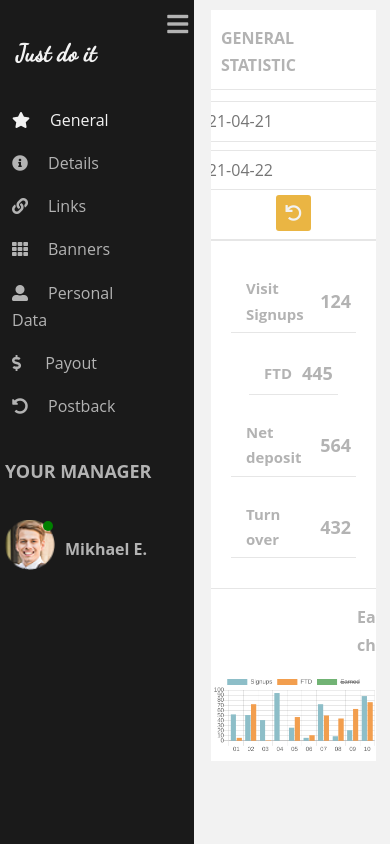
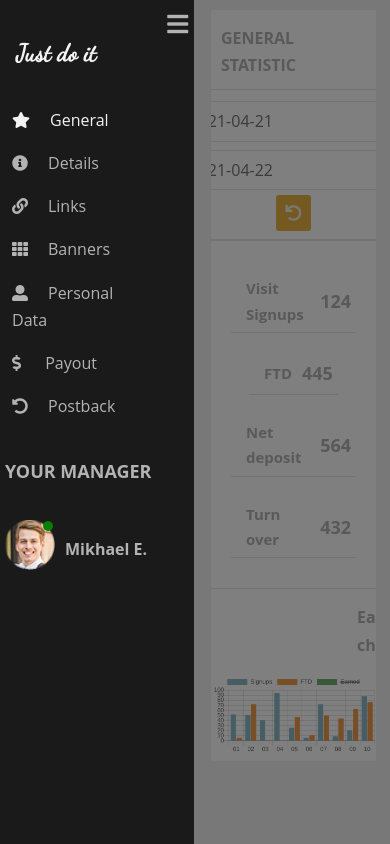
Before and after one commit to julia-kocik/solo-project-2, a website: page src/index.html in a window 390 px wide. Both pictures are taken after a click on the link 15 px from the left and 20 px from the top of the page. Shown: the top 844 px of the page. Drawn offline with nearby package versions, Linux system fonts and the light colour scheme; files that its build step writes are made by us from their sources.

Commit message:
Add nav overlay

```diff
--- a/src/index.html
+++ b/src/index.html
@@ -33,7 +33,7 @@
                     <div class="modal-message-1">
                         <span>How can I help you?</span>
                         <span class="answer">Hello</span>
-                        <span class="answer-back">Thank you for your message. I am working on it and I'll get back you soon :)</span>
+                        <span class="answer-back">Thank you for your message. I am working on it and I'll get back to you soon :)</span>
                     </div>
                     <div class="modal-message-box">
                         <input type="text" required class="message-input">
@@ -51,6 +51,11 @@
                         <a href="#"> Cancel</a>
                         <a href="#"> Quit</a>
                     </div>
+                </div>
+            </div>
+            <div class="overlay-nav" id="overlay-nav">
+                <div class="modal" id="modal-nav">
+
                 </div>
             </div>
             <!-- SIDEBAR -->
--- a/src/js/script.js
+++ b/src/js/script.js
@@ -11,6 +11,7 @@
   const messageInput = document.querySelector('.message-input');
   const answerBack = document.querySelector('.answer-back');
   const pageBox = document.querySelector('.page-box');
+  const overNav = document.querySelector('.overlay-nav');
 
 
   const initPages = () => {
@@ -59,11 +60,13 @@
       sidebar.classList.toggle('col-md-2');
       headerCol.classList.toggle('col-md-11');
       headerCol.classList.toggle('col-md-9');
+
+      overNav.classList.toggle('show');
     });
   };
 
   const closeSidebar = () => {
-    pageBox.addEventListener('click', () => {
+    overNav.addEventListener('click', () => {
       sidebar.classList.remove('sidebar-active');
 
       sidebar.classList.remove('col-sm-5');
@@ -74,6 +77,7 @@
       headerCol.classList.remove('col-md-9');
       headerCol.classList.add('col-md-11');
 
+      overNav.classList.remove('show');
     });
   };
 
--- a/src/sass/components/_modal.scss
+++ b/src/sass/components/_modal.scss
@@ -16,6 +16,26 @@
 
     display: none;
 }
+
+.overlay-nav {
+  position: fixed;
+  top: 0;
+  left: 0;
+  z-index: 98;
+
+  width: 100%;
+  height: 100%;
+  background-color: rgba(0,0,0,0.5);
+
+  justify-content: center;
+  align-items: center;
+
+  overflow: auto;
+  padding: 30px;
+
+  display: none;
+}
+
 .overlay-content {
   position: fixed;
   top: 0;
@@ -162,7 +182,7 @@
 
 
 @media (min-width: 768px) and (max-width: 991px) {
-  .overlay.show {
+  .overlay.show,.overlay-nav.show {
     display: block;
   }
   .modal {
@@ -171,7 +191,7 @@
 }
 
 @media (max-width: 767px) {
-  .overlay.show {
+  .overlay.show, .overlay-nav.show {
     display: block;
   }
   .modal {
```
Lines whose indentation alone changed are shown as unchanged.
